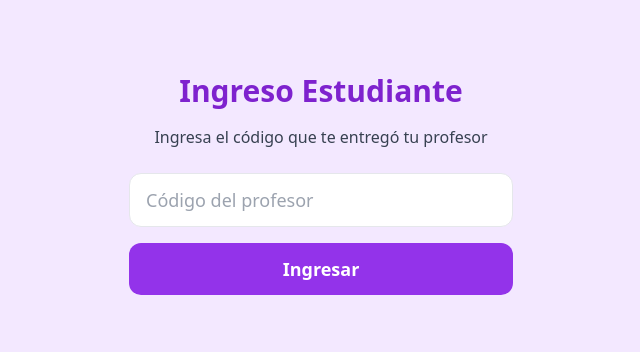
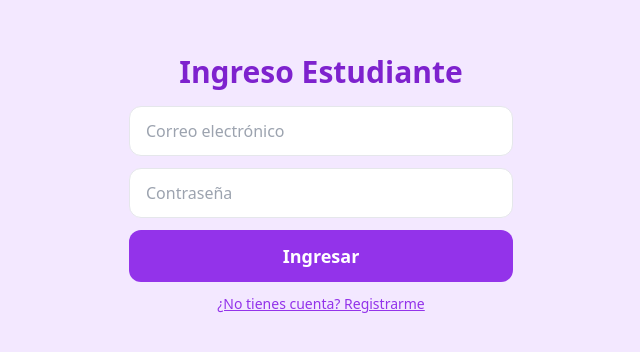
Before and after one commit to emotionalcenter/amistapp_frontend, a React (Vite) app: page /login/student in a window 1280 px wide. Shown: the part 216-568 px from the top of the page, without its empty margins (319-959 px from the left). Built offline with nearby package versions, Linux system fonts and the light colour scheme.

Commit message:
Actualización del flujo estudiante (login + register)

```diff
--- a/src/pages/StudentLogin.tsx
+++ b/src/pages/StudentLogin.tsx
@@ -4,30 +4,30 @@ import { useNavigate } from "react-router-dom";
 
 export default function StudentLogin() {
   const navigate = useNavigate();
-  const [code, setCode] = useState("");
+
+  const [email, setEmail] = useState("");
+  const [password, setPassword] = useState("");
   const [loading, setLoading] = useState(false);
+  const [error, setError] = useState("");
 
-  async function handleLogin() {
+  async function handleLogin(e: React.FormEvent) {
+    e.preventDefault();
+    setError("");
     setLoading(true);
 
-    // 1. Verificar si el código existe en teachers_v2
-    const { data: teacher, error } = await supabase
-      .from("teachers_v2")
-      .select("id")
-      .eq("teacher_code", code.trim())
-      .single();
+    const { error: loginError } = await supabase.auth.signInWithPassword({
+      email,
+      password,
+    });
 
-    if (error || !teacher) {
-      alert("Código inválido. Pide a tu profesor que te comparta su código.");
+    if (loginError) {
+      setError("Correo o contraseña incorrectos.");
       setLoading(false);
       return;
     }
 
-    // 2. Crear sesión local del estudiante
-    localStorage.setItem("student_teacher_id", teacher.id);
-
-    // 3. Ir al registro de estudiante
-    navigate("/student/register");
+    // Ir al home del estudiante
+    navigate("/student/home");
   }
 
   return (
@@ -35,24 +35,48 @@ export default function StudentLogin() {
       <h1 className="text-3xl font-bold text-purple-700 mb-4">
         Ingreso Estudiante
       </h1>
-      <p className="text-gray-700 text-center mb-6">
-        Ingresa el código que te entregó tu profesor
+
+      <form onSubmit={handleLogin} className="w-full max-w-sm space-y-3">
+
+        {error && (
+          <p className="text-red-600 text-sm bg-red-50 border border-red-200 rounded-lg px-3 py-2">
+            {error}
           </p>
+        )}
 
         <input
-        value={code}
-        onChange={(e) => setCode(e.target.value)}
-        className="w-full max-w-sm px-4 py-3 rounded-xl border text-lg"
-        placeholder="Código del profesor"
+          className="w-full px-4 py-3 rounded-xl border"
+          placeholder="Correo electrónico"
+          type="email"
+          value={email}
+          onChange={(e) => setEmail(e.target.value)}
+          required
+        />
+
+        <input
+          className="w-full px-4 py-3 rounded-xl border"
+          placeholder="Contraseña"
+          type="password"
+          value={password}
+          onChange={(e) => setPassword(e.target.value)}
+          required
         />
 
         <button
-        onClick={handleLogin}
+          type="submit"
           disabled={loading}
-        className="bg-purple-600 text-white px-8 py-3 w-full max-w-sm rounded-xl mt-4 text-lg font-semibold"
+          className="bg-purple-600 text-white px-8 py-3 w-full rounded-xl mt-2 text-lg font-semibold"
         >
-        {loading ? "Verificando..." : "Ingresar"}
+          {loading ? "Ingresando..." : "Ingresar"}
         </button>
+
+        <p
+          onClick={() => navigate("/student/register")}
+          className="text-sm text-purple-600 text-center underline cursor-pointer mt-2"
+        >
+          ¿No tienes cuenta? Registrarme
+        </p>
+      </form>
     </div>
   );
 }
--- a/src/pages/StudentRegister.tsx
+++ b/src/pages/StudentRegister.tsx
@@ -14,38 +14,60 @@ export default function StudentRegister() {
     password: "",
     accept: false,
   });
+
   const [error, setError] = useState("");
+  const [success, setSuccess] = useState("");
   const [loading, setLoading] = useState(false);
 
-  function handleChange(e: React.ChangeEvent<HTMLInputElement>) {
+  const handleChange = (e: React.ChangeEvent<HTMLInputElement>) => {
     const { name, type, value, checked } = e.target;
-    setForm((f) => ({ ...f, [name]: type === "checkbox" ? checked : value }));
-  }
+    setForm((f) => ({
+      ...f,
+      [name]: type === "checkbox" ? checked : value,
+    }));
+  };
 
-  async function handleSubmit(e: React.FormEvent) {
+  const handleSubmit = async (e: React.FormEvent) => {
     e.preventDefault();
     setError("");
+    setSuccess("");
     setLoading(true);
 
     try {
-      if (!form.accept) {
-        throw new Error("Debes aceptar los términos y condiciones.");
-      }
+      // Validación rápida
+      if (!form.accept) throw new Error("Debes aceptar los términos y condiciones.");
+      if (form.password.length < 6) throw new Error("La contraseña debe tener al menos 6 caracteres.");
+      if (!form.email.includes("@")) throw new Error("Correo electrónico inválido.");
 
-      // 1. Buscar profesor por código
+      // NORMALIZAR
+      const code = form.teacherCode.trim().toUpperCase();
+      const email = form.email.trim().toLowerCase();
+
+      // 1. Validar profesor
       const { data: teacher, error: teacherError } = await supabase
         .from("teachers_v2")
-        .select("*")
-        .eq("teacher_code", form.teacherCode.trim())
+        .select("id, full_name, course")
+        .eq("teacher_code", code)
         .single();
 
       if (teacherError || !teacher) {
-        throw new Error("Código de profesor no válido.");
+        throw new Error("El código del profesor no existe o es incorrecto.");
       }
 
-      // 2. Crear usuario auth
+      // 2. Prevenir estudiantes duplicados
+      const { data: existing } = await supabase
+        .from("students")
+        .select("id")
+        .eq("email", email)
+        .maybeSingle();
+
+      if (existing) {
+        throw new Error("Ya existe una cuenta asociada a este correo.");
+      }
+
+      // 3. Crear usuario en Supabase Auth
       const { data: authData, error: authError } = await supabase.auth.signUp({
-        email: form.email,
+        email,
         password: form.password,
       });
 
@@ -55,52 +77,62 @@ export default function StudentRegister() {
 
       const userId = authData.user.id;
 
-      // 3. Insertar en tabla students
+      // 4. Crear registro del estudiante
       const { error: insertError } = await supabase.from("students").insert({
         user_id: userId,
-        name: form.name,
-        email: form.email,
-        school_name: form.schoolName,
+        name: form.name.trim(),
+        email,
+        school_name: form.schoolName.trim(),
         teacher_id: teacher.id,
         points: 0,
       });
 
-      if (insertError) {
-        throw insertError;
-      }
+      if (insertError) throw insertError;
 
-      // 4. Ir a home estudiante
-      navigate("/student/home");
+      setSuccess("Cuenta creada con éxito 🎉 Redirigiendo...");
+      setTimeout(() => navigate("/student/home"), 1200);
+
     } catch (err: any) {
-      setError(err.message || "Ocurrió un error");
+      setError(err.message || "Ocurrió un error inesperado.");
     } finally {
       setLoading(false);
     }
-  }
+  };
 
   return (
     <div className="min-h-screen bg-gradient-to-br from-purple-500 to-blue-500 flex items-center justify-center p-6">
       <div className="bg-white rounded-2xl shadow-2xl w-full max-w-md p-6 space-y-4">
+
+        {/* ENCABEZADO */}
         <div className="flex flex-col items-center">
           <img src={mascot} className="w-20 h-20 mb-2" />
           <h1 className="text-2xl font-bold text-purple-700 text-center">
-            Registro Estudiante
+            Registro de Estudiante
           </h1>
           <p className="text-sm text-gray-500 text-center">
-            Ingresa el código de tu profesor para unirte a su curso en AmistApp.
+            Únete a la clase ingresando el código único de tu profesor(a).
           </p>
         </div>
 
+        {/* ERRORES */}
         {error && (
           <p className="text-red-600 text-sm bg-red-50 border border-red-200 rounded-lg px-3 py-2">
             {error}
           </p>
         )}
 
+        {/* ÉXITO */}
+        {success && (
+          <p className="text-green-600 text-sm bg-green-50 border border-green-200 rounded-lg px-3 py-2">
+            {success}
+          </p>
+        )}
+
+        {/* FORMULARIO */}
         <form className="space-y-3" onSubmit={handleSubmit}>
           <input
             name="teacherCode"
-            placeholder="Código del profesor (ej. PROFE-ABCD12)"
+            placeholder="Código del profesor (ej: PROFE-123ABC)"
             className="w-full border rounded-lg px-3 py-2 text-sm"
             onChange={handleChange}
             required
@@ -152,14 +184,13 @@ export default function StudentRegister() {
               Acepto las{" "}
               <span className="text-purple-600 underline">
                 normas de convivencia y términos de uso
-              </span>
-              .
+              </span>.
             </span>
           </label>
 
           <button
             disabled={loading}
-            className="w-full bg-purple-600 hover:bg-purple-700 text-white text-sm font-semibold py-2 rounded-lg mt-2"
+            className="w-full bg-purple-600 hover:bg-purple-700 text-white text-sm font-semibold py-2 rounded-lg mt-2 transition"
           >
             {loading ? "Registrando..." : "Crear mi cuenta"}
           </button>
--- a/src/pages/UserSelect.tsx
+++ b/src/pages/UserSelect.tsx
@@ -156,7 +156,7 @@ export default function UserSelect() {
 
         {/* ESTUDIANTE */}
         <Link
-          to="/auth/choice"
+          to="//student/login"
           state={{ role: "student" }}
           className="flex items-center gap-4 bg-gradient-to-r from-pink-500 to-purple-500 text-white rounded-xl p-4 shadow-lg hover:shadow-xl transition mb-4"
         >
```
Lines whose indentation alone changed are shown as unchanged.
